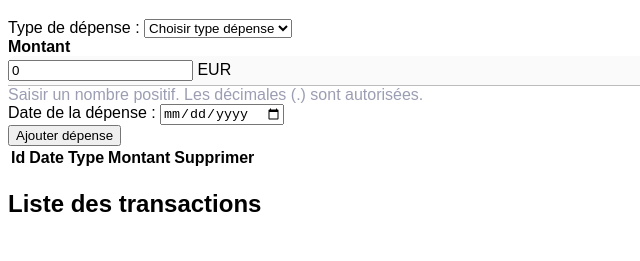
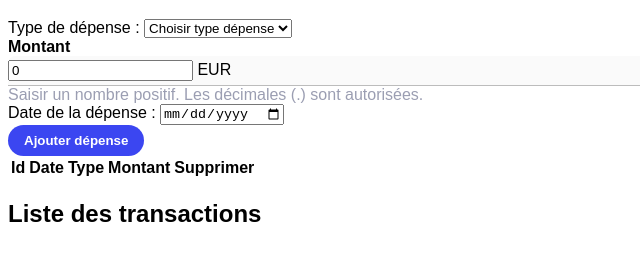
Before and after one commit to Naznouz/finperso, a website with bundled scripts: page index.html in a window 1280 px wide. Shown: the part 61-322 px from the top of the page, without its empty margins (0-640 px from the left). Built offline with nearby package versions, Linux system fonts and the light colour scheme; a web font is replaced by a local one.

Commit message:
modified css and applied to index

```diff
--- a/components/styles/gf-button.css
+++ b/components/styles/gf-button.css
@@ -2,7 +2,7 @@
 
 button {
   background-color: var(--gf-primary);
-  border-radius: 0.125rem;
+  border-radius: 2rem;
   border: none;
   color: var(--gf-on-primary);
   font-weight: bold;
--- a/index.html
+++ b/index.html
@@ -31,9 +31,9 @@
           <label for="date"> Date de la d&eacute;pense : </label>
           <input id="date" name="date" type="date" value="" required />
         </div>
-        <button id="btn-soumettre" type="button" onclick="saveData();">
+        <gf-button id="btn-soumettre" type="button" onclick="saveData();">
           Ajouter d&eacute;pense
-        </button>
+        </gf-button>
       </form>
     </section>
     <section id="affichage">
```
